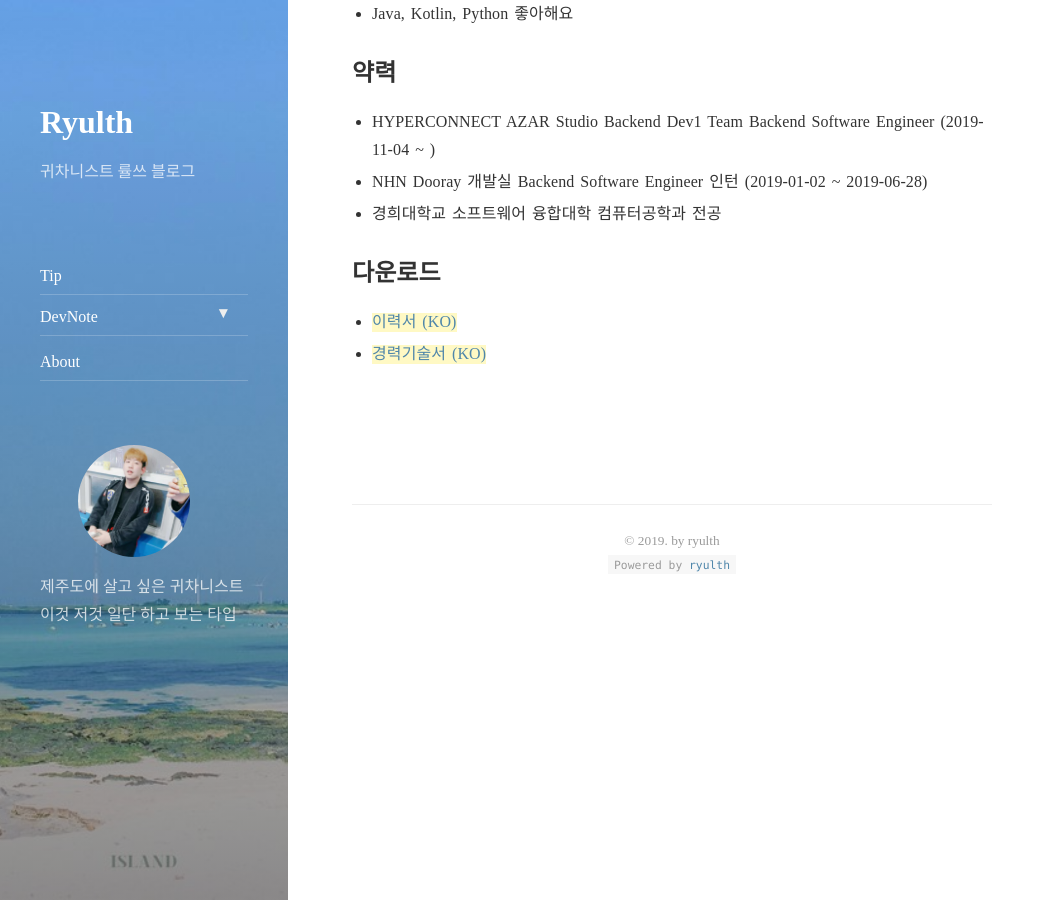
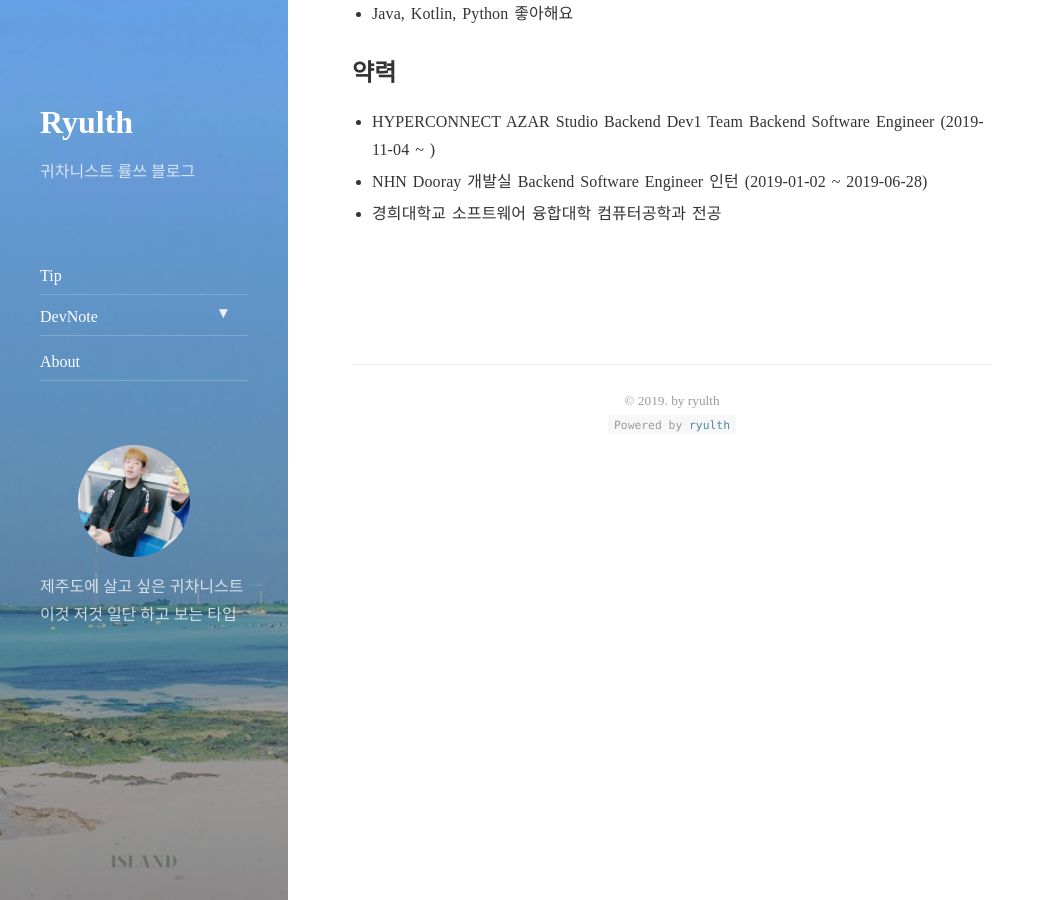
Before and after one commit to Ryulth/ryulth.github.io, a Jekyll site: the page built from about.md, in a window 1280 px wide and 900 px high, scrolled down 513 px. Shown: the whole window, without its empty margins (0-1055 px from the left). Built offline with Jekyll 4.4.1, drawn with Linux system fonts in a browser that asks for light colours; nearby versions of some CDN libraries.

Commit message:
Update about.md

```diff
--- a/about.md
+++ b/about.md
@@ -18,7 +18,3 @@ order: 10
 - HYPERCONNECT AZAR Studio Backend Dev1 Team Backend Software Engineer (2019-11-04 ~ )
 - NHN Dooray 개발실 Backend Software Engineer 인턴 (2019-01-02 ~ 2019-06-28)
 - 경희대학교 소프트웨어 융합대학 컴퓨터공학과 전공
-
-## 다운로드
-- [이력서 (KO)](https://ryulth.com/resume-ko.pdf)
-- [경력기술서 (KO)](https://ryulth.com/cv-ko.pdf)
```
